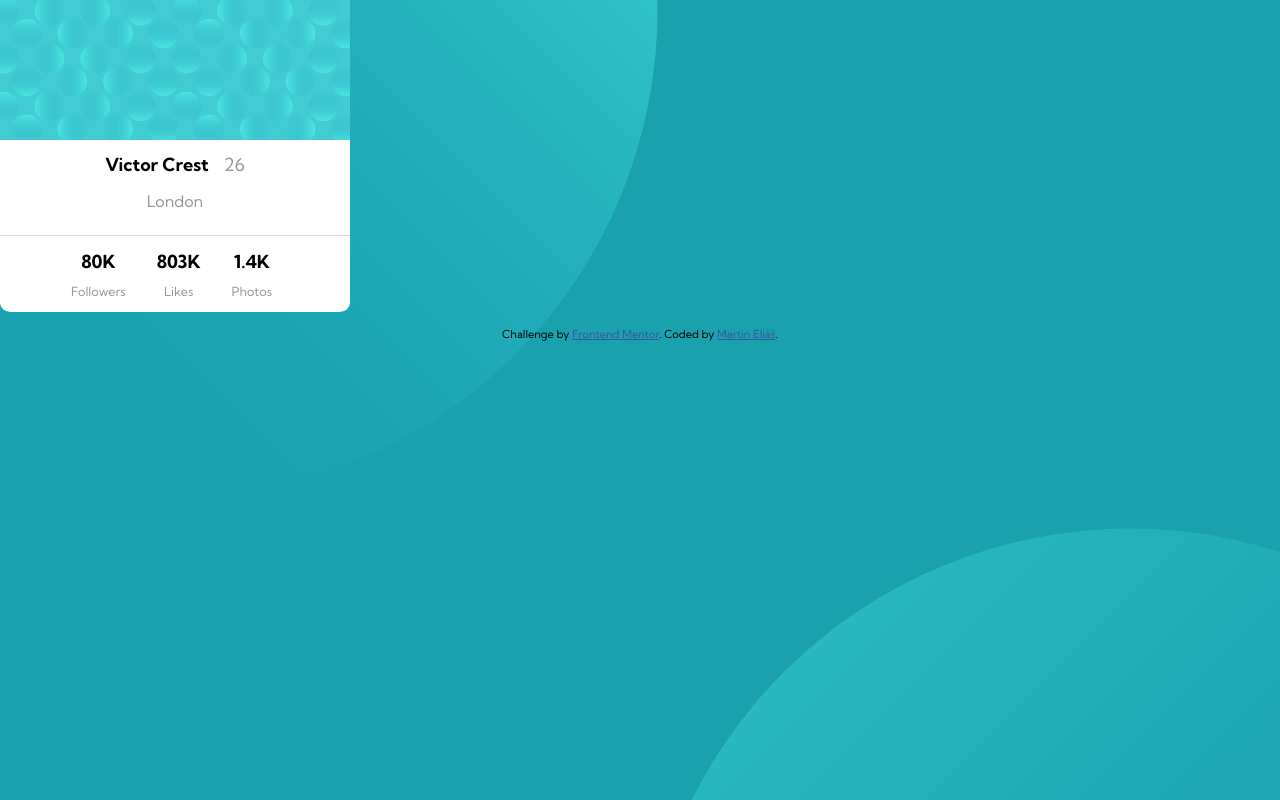
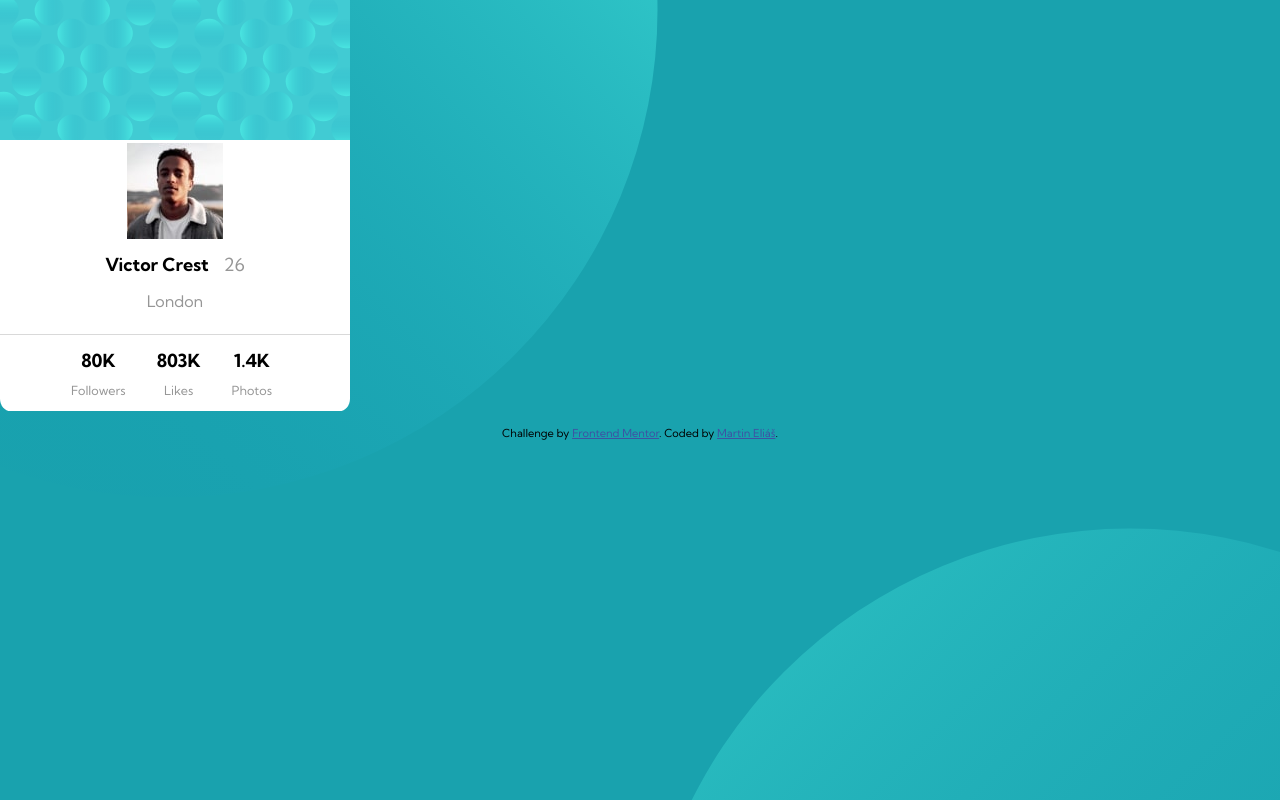
Before and after one commit to martinelias1312/profile-card-component-main, a plain HTML site: page index.html in a window 1280 px wide. Drawn offline with Linux system fonts and the light colour scheme.

Commit message:
changed a tag to img

```diff
--- a/index.html
+++ b/index.html
@@ -16,9 +16,9 @@
 
 <body>
   <main>
+    <header>
       <img src="assets/img/bg-pattern-card.svg" alt="Bubbles image">
-
-    <a href="assets/img/image-victor.jpg"></a>
+      <img src="assets/img/image-victor.jpg" alt="Profile photo" class="profile-photo">
 
       <h1>
         Victor Crest <span class="age">26</span>
@@ -27,6 +27,7 @@
       <p class="city">
         London
       </p>
+    </header>
 
     <ul class="group">
 
```
Lines whose indentation alone changed are shown as unchanged.
